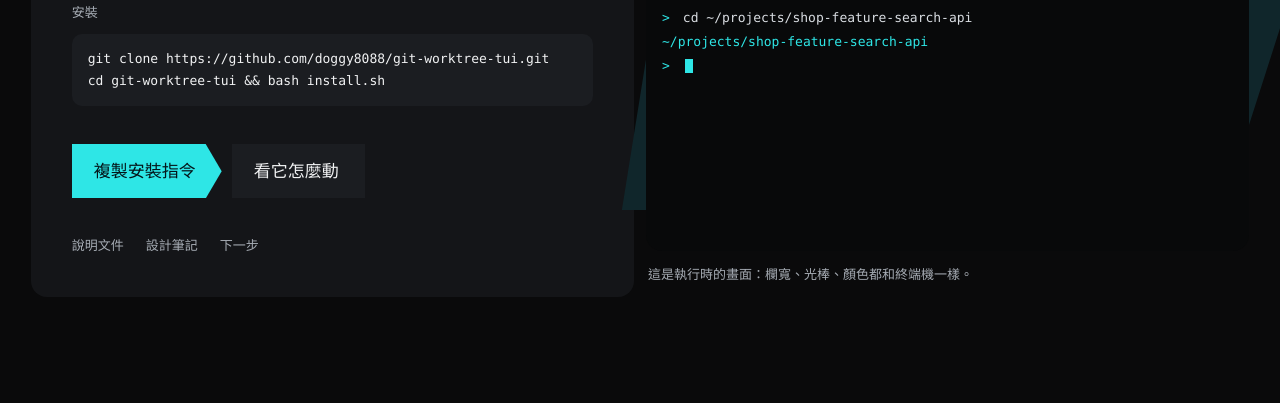
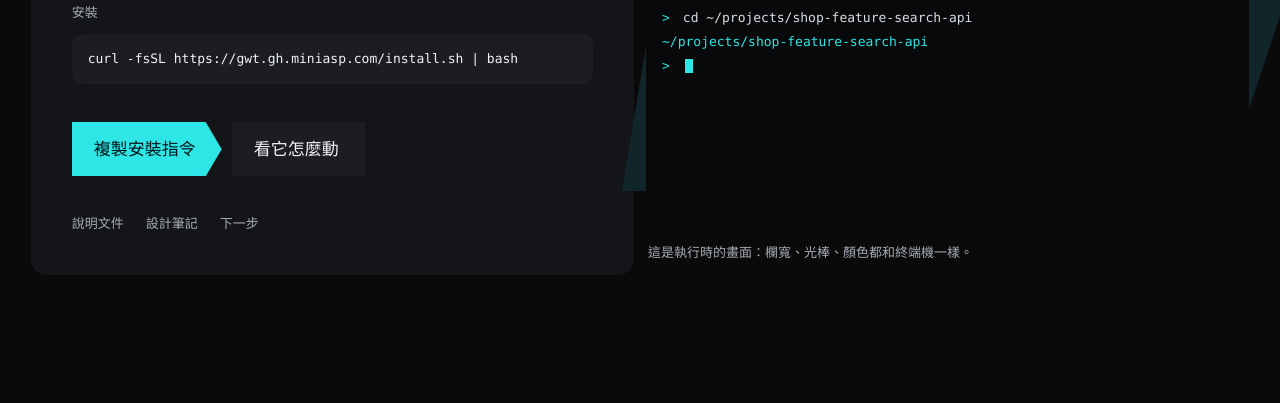
Before and after one commit to doggy8088/git-worktree-tui, a plain HTML site: page site/index.html in a window 1280 px wide. Shown: the part 397-800 px from the top of the page. Drawn offline with Linux system fonts and the light colour scheme.

Commit message:
加入一行安裝腳本，網站與文件改用它
安裝方式從「clone 下來再跑 bash install.sh」改成真正的一行：

  curl -fsSL https://gwt.gh.miniasp.com/install.sh | bash

install.sh 改寫成可以管線執行（curl | bash）：

- 管線執行時沒有本地檔案，所以會自動抓版本：先讀 releases/latest 的
  轉址取得標籤，沒有 release 就退回 main；抓 raw.githubusercontent，
  失敗時改用 jsDelivr。下載後檢查檔案裡有沒有 GWT_VERSION 與
  _gwt_collect，避免把 404 頁面當成程式裝進去。
- 在 clone 的專案裡執行時走本地檔案，不連網，開發時一樣可用。
- 支援 --version（固定版本）、--dir（自訂目錄）、--uninstall、
  --help；重複執行不會重複加行，.zshrc 只動有起訖註解的那一段。
- 若 .zshrc 裡還有其他載入 gwt 的行（例如指向開發目錄的
  gwt.plugin.zsh），會列出行號提醒，避免新舊兩份互相覆蓋。

網站與文件：

- 首頁與結尾的指令、兩個複製按鈕都改成一行安裝。
- 常見問題的「升級」改成「再跑一次安裝腳本就是最新版」。
- Pages 部署時把 install.sh 複製進 site/，讓
  https://gwt.gh.miniasp.com/install.sh 這個網址可用（單一來源仍在
  repo 根目錄）。
- README 的安裝章節改成一行安裝為主，保留指定版本與反安裝的寫法。

CHANGELOG 整理成 0.1.0 一個版本：把先前「未發布」的修正併進來，
補上一行安裝與官方網站，並列出已知限制，準備發第一個 release。

驗證：本地模式、管線模式、重複安裝、--version、--uninstall、--help、
錯誤參數的結束碼都實際跑過（假 HOME，不動真正的 .zshrc）；
shellcheck 無警告；make lint 通過、25 個測試全過；
網站的 static-site 檢查全部 PASS。

```diff
--- a/site/index.html
+++ b/site/index.html
@@ -89,13 +89,12 @@
         <p class="lead">在終端機列出所有 worktree，用方向鍵<span class="nb">選好</span>，按 Enter 就切過去。</p>
         <div class="install-block">
           <p class="install-name">安裝</p>
-          <pre class="install-code"><code>git clone https://github.com/doggy8088/git-worktree-tui.git
-cd git-worktree-tui &amp;&amp; bash install.sh</code></pre>
+          <pre class="install-code"><code>curl -fsSL https://gwt.gh.miniasp.com/install.sh | bash</code></pre>
         </div>
       </div>
       <div class="hero-foot">
         <div class="actions">
-          <button class="btn" type="button" data-copy="git clone https://github.com/doggy8088/git-worktree-tui.git &amp;&amp; cd git-worktree-tui &amp;&amp; bash install.sh">複製安裝指令</button>
+          <button class="btn" type="button" data-copy="curl -fsSL https://gwt.gh.miniasp.com/install.sh | bash">複製安裝指令</button>
           <a class="btn btn-quiet" href="#how">看它怎麼動</a>
         </div>
         <p class="copy-state" role="status" data-copy-state></p>
@@ -328,7 +327,7 @@ detached</code></pre>
           <span class="q">之後怎麼更新？</span>
         </button>
         <div class="card-body" id="a6" role="region" aria-labelledby="q6" hidden>
-          <p>在專案目錄執行 <code>git pull</code> 就是新版；<code>.zshrc</code> 只有一行 source，不必再改。想固定版本就執行 <code>make install</code>，它會把函式庫複製到 <code>~/.zsh/gwt.zsh</code>。</p>
+          <p>再跑一次安裝腳本就是最新版——它會抓最新的 release，換掉 <code>~/.zsh/gwt.zsh</code>，<code>.zshrc</code> 不必再動。要固定版本就在指令後面加 <code>--version v0.1.0</code>。</p>
         </div>
       </article>
 
@@ -339,10 +338,10 @@ detached</code></pre>
     <div class="tile-side tile-side-a" aria-hidden="true"><span class="chev">&gt;</span></div>
     <div class="tile-main">
       <h2 id="close-title">先裝起來<br>再回來看</h2>
-      <p class="close-say">兩行指令，之後在任何儲存庫裡打 gwt。</p>
+      <p class="close-say">一行指令，之後在任何儲存庫裡打 gwt。</p>
       <div class="install">
-        <code class="install-cmd">git clone https://github.com/doggy8088/git-worktree-tui.git &amp;&amp; cd git-worktree-tui &amp;&amp; bash install.sh</code>
-        <button class="btn btn-dark" type="button" data-copy="git clone https://github.com/doggy8088/git-worktree-tui.git &amp;&amp; cd git-worktree-tui &amp;&amp; bash install.sh">複製</button>
+        <code class="install-cmd">curl -fsSL https://gwt.gh.miniasp.com/install.sh | bash</code>
+        <button class="btn btn-dark" type="button" data-copy="curl -fsSL https://gwt.gh.miniasp.com/install.sh | bash">複製</button>
       </div>
       <p class="copy-state" role="status" data-copy-state></p>
     </div>
```
Also changed, not shown: 4 other files.
